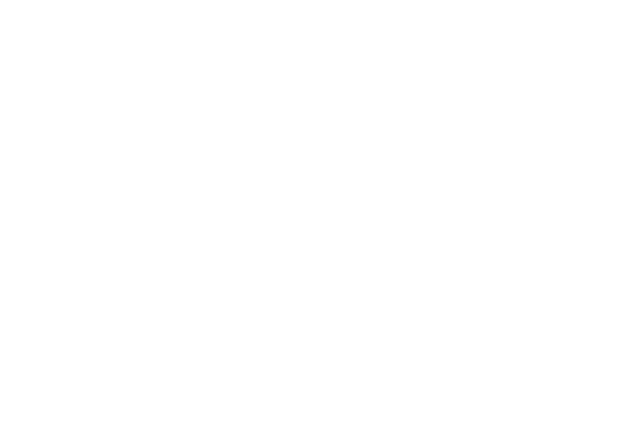
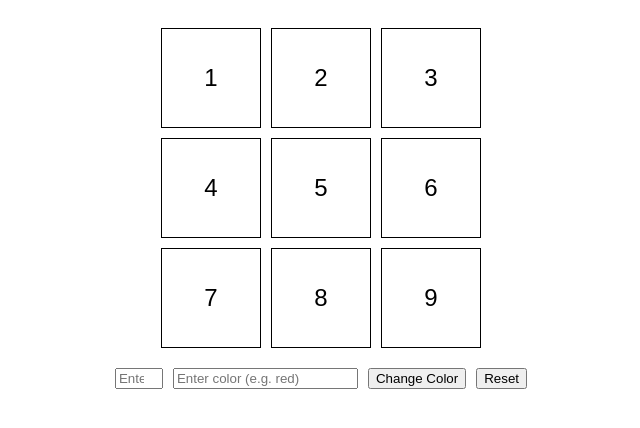
Before and after one commit to acciojob/Replit-Asian-Paints-KartikSingh09, a website: page main.html in a window 1280 px wide. Shown: the whole page, without its empty margins (319-959 px from the left). Drawn offline with Linux system fonts and the light colour scheme.

Commit message:
created a submission

```diff
--- a/main.html
+++ b/main.html
@@ -1,16 +1,30 @@
 <!DOCTYPE html>
+<html lang="en">
+<head>
+  <meta charset="UTF-8" />
+  <title>Asian Paints Grid</title>
+  <link rel="stylesheet" href="styles.css" />
+</head>
+<body>
+  <div id="grid-container">
+    <div id="1" class="grid-item">1</div>
+    <div id="2" class="grid-item">2</div>
+    <div id="3" class="grid-item">3</div>
+    <div id="4" class="grid-item">4</div>
+    <div id="5" class="grid-item">5</div>
+    <div id="6" class="grid-item">6</div>
+    <div id="7" class="grid-item">7</div>
+    <div id="8" class="grid-item">8</div>
+    <div id="9" class="grid-item">9</div>
+  </div>
 
-<html>
+  <div class="controls">
+    <input type="number" id="block_id" placeholder="Enter block ID (1-9)" min="1" max="9">
+    <input type="text" id="colour_id" placeholder="Enter color (e.g. red)">
+    <button id="change_button">Change Color</button>
+    <button id="Reset">Reset</button>
+  </div>
 
-<head>
-	<link rel="stylesheet" href="styles.css">
-</head>
-
-<body>
-	<!-- the entire body must be written by student -->
-    <script type="text/javascript" src="./script.js">
-</script>
-
+  <script src="script.js"></script>
 </body>
-
 </html>
--- a/script.js
+++ b/script.js
@@ -1 +1,24 @@
-//your JS code here. If required.
+const changeButton = document.getElementById('change_button')
+const resetButton = document.getElementById('Reset')
+
+changeButton.addEventListener('click', () => {
+  const blockId = document.getElementById('block_id').value
+  const colour = document.getElementById('colour_id').value
+  const items = document.querySelectorAll('.grid-item')
+
+  items.forEach(item => {
+    item.style.backgroundColor = 'transparent'
+  })
+
+  const selected = document.getElementById(blockId)
+  if (selected) {
+    selected.style.backgroundColor = colour
+  }
+})
+
+resetButton.addEventListener('click', () => {
+  const items = document.querySelectorAll('.grid-item')
+  items.forEach(item => {
+    item.style.backgroundColor = 'transparent'
+  })
+})
--- a/styles.css
+++ b/styles.css
@@ -1 +1,30 @@
-/*  your css code here. If applicable */
+body {
+  font-family: Arial, sans-serif;
+  display: flex;
+  flex-direction: column;
+  align-items: center;
+  padding: 20px;
+}
+
+#grid-container {
+  display: grid;
+  grid-template-columns: repeat(3, 100px);
+  grid-template-rows: repeat(3, 100px);
+  gap: 10px;
+  margin-bottom: 20px;
+}
+
+.grid-item {
+  border: 1px solid #000;
+  display: flex;
+  align-items: center;
+  justify-content: center;
+  background-color: transparent;
+  font-size: 24px;
+  cursor: pointer;
+}
+
+.controls {
+  display: flex;
+  gap: 10px;
+}
```
